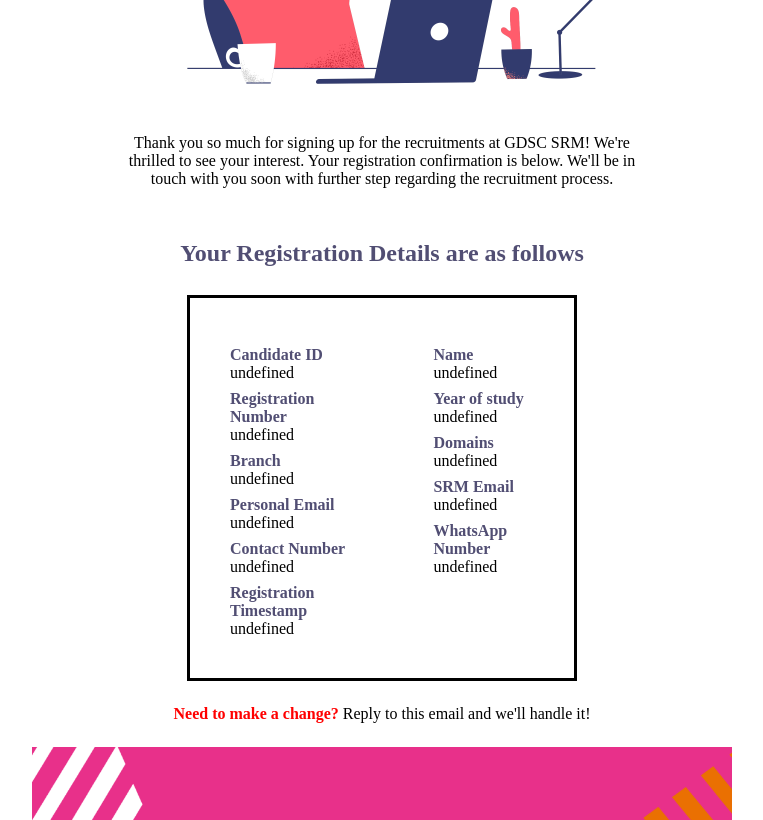
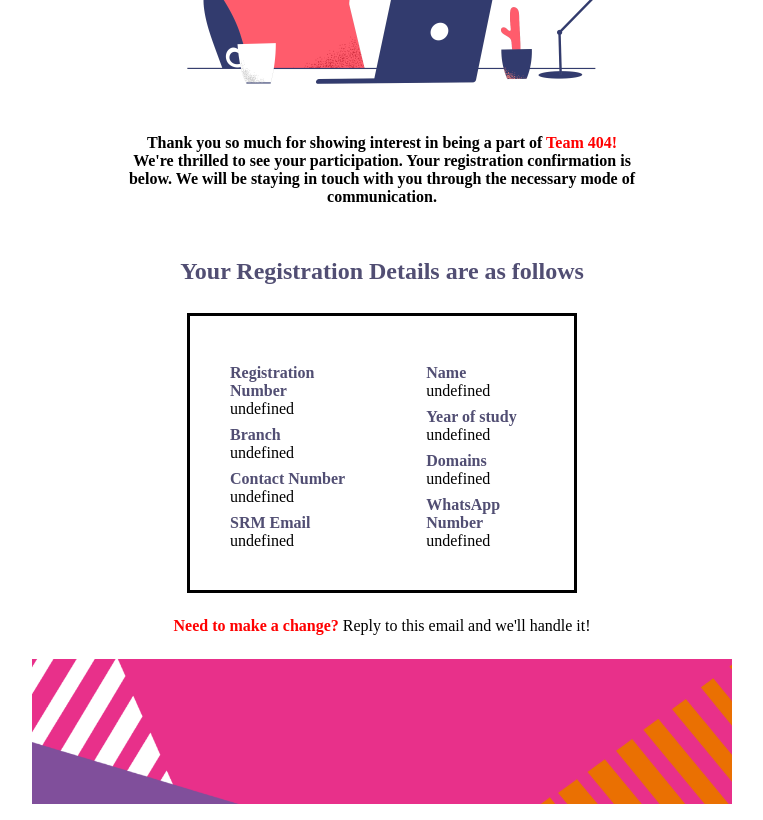
Before and after one commit to harshAswani1109/Template_Team04, a plain HTML site: page index.html in a window 1280 px wide. Shown: the part 620-1440 px from the top of the page, without its empty margins (258-1021 px from the left). Drawn offline with Linux system fonts and the light colour scheme.

Commit message:
:lipstick: update styles and formatting

```diff
--- a/index.html
+++ b/index.html
@@ -20,10 +20,13 @@
         <img src="images/gg.png" width="500px" />
         <div class="text-header">
           <div class="text target">
-            Thank you so much for signing up for the recruitments at GDSC SRM!
-            We're thrilled to see your interest. Your registration confirmation
-            is below. We'll be in touch with you soon with further step
-            regarding the recruitment process.
+            <strong
+              >Thank you so much for showing interest in being a part of
+              <span style="color: red">Team 404!</span> We're thrilled to see
+              your participation. Your registration confirmation is below. We
+              will be staying in touch with you through the necessary mode of
+              communication.</strong
+            >
           </div>
         </div>
         <div class="heading">
@@ -32,17 +35,13 @@
         <div class="boxContainer">
           <div class="box">
             <div class="leftSide">
-              <div class="ls">Candidate ID</div>
-              <div>undefined</div>
               <div class="ls">Registration Number</div>
               <div>undefined</div>
               <div class="ls">Branch</div>
               <div>undefined</div>
-              <div class="ls">Personal Email</div>
-              <div>undefined</div>
               <div class="ls">Contact Number</div>
               <div>undefined</div>
-              <div class="ls">Registration Timestamp</div>
+              <div class="rs">SRM Email</div>
               <div>undefined</div>
             </div>
             <div class="rightSide">
@@ -52,8 +51,7 @@
               <div>undefined</div>
               <div class="rs">Domains</div>
               <div>undefined</div>
-              <div class="rs">SRM Email</div>
-              <div>undefined</div>
+
               <div class="rs">WhatsApp Number</div>
               <div>undefined</div>
             </div>
```
